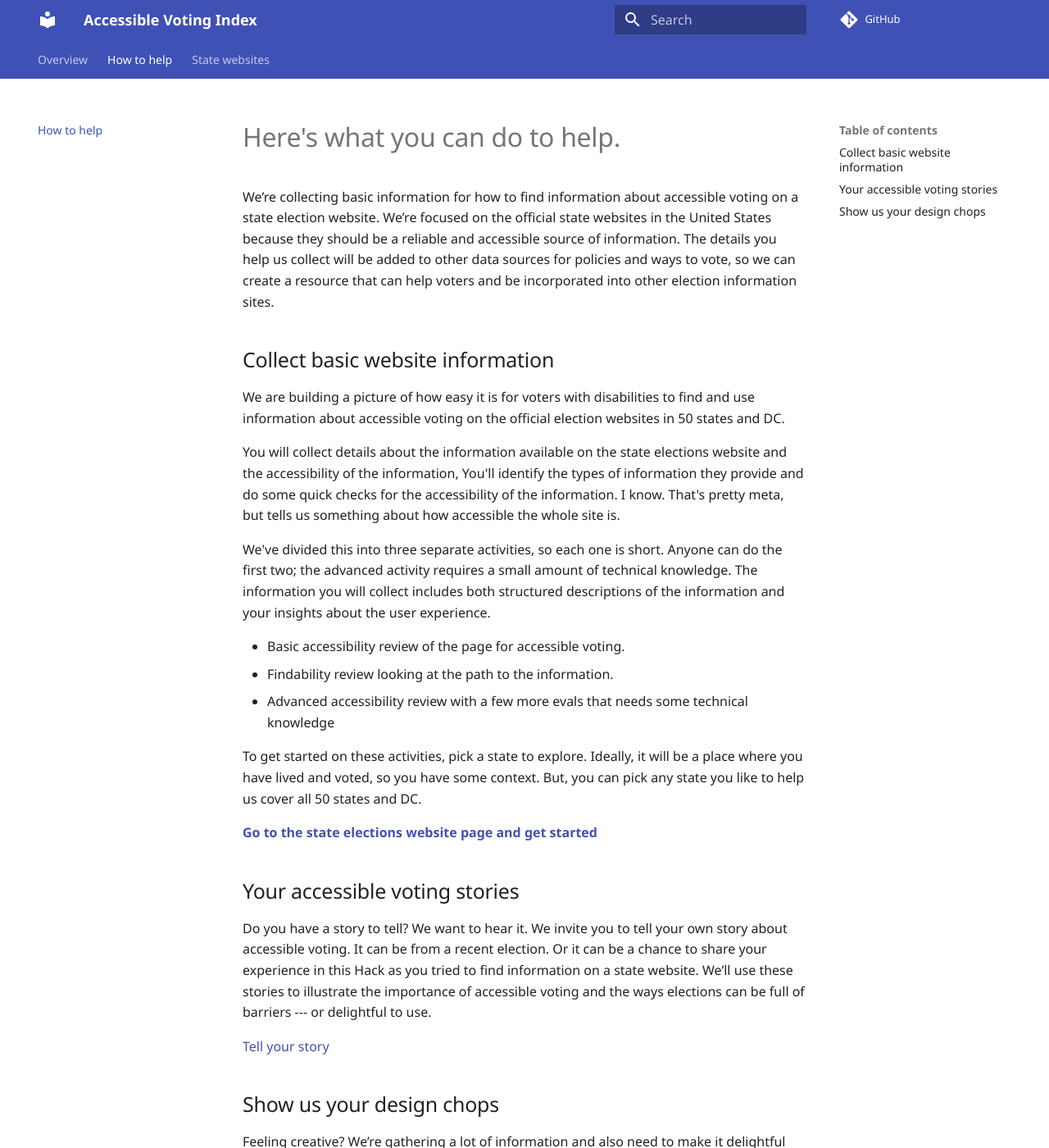
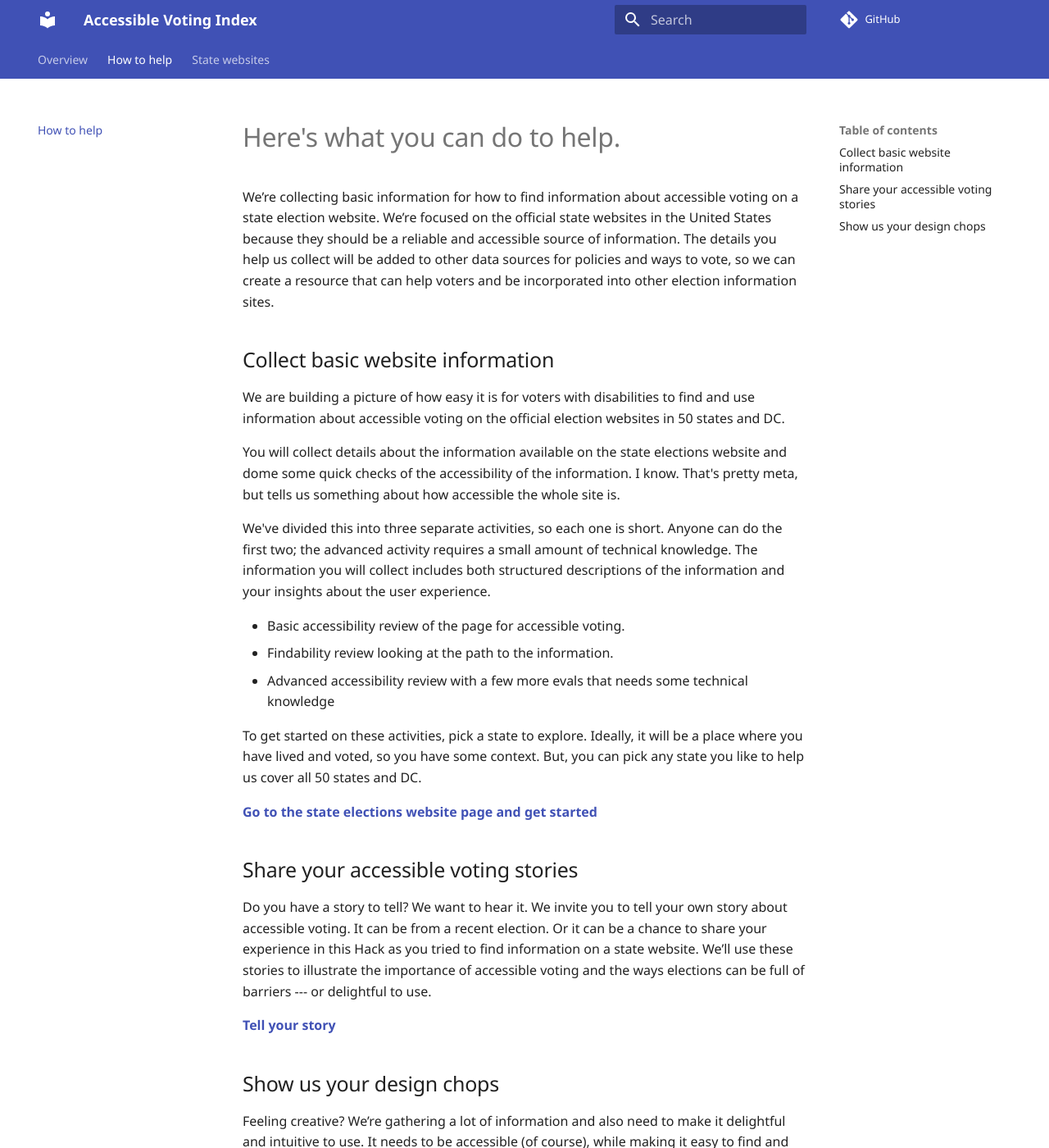
Before and after one commit to CivicDesign/Accessible-Voting-Index, an MkDocs documentation site: the page built from docs/Howto.md, in a window 1280 px wide and 1400 px high. Shown: the whole window at 82% size. Built offline with MkDocs 1.6.1 and Material for MkDocs 9.7.7, drawn with Linux system fonts in a browser that asks for light colours; some web fonts are replaced; comment, search, counter and statistics services are not loaded.

Commit message:
Update Howto.md

```diff
--- a/docs/Howto.md
+++ b/docs/Howto.md
@@ -5,10 +5,9 @@ We’re collecting basic information for how to find information about accessibl
 ## Collect basic website information
 We are building a picture of how easy it is for voters with disabilities to find and use information about accessible voting on the official election websites in 50 states and DC.
 
-You will collect details about the information available on the state elections website and the accessibility of the information, You'll identify the types of information they provide and do some quick checks for the accessibility of the information. I know. That's pretty meta, but tells us something about how accessible the whole site is.
+You will collect details about the information available on the state elections website and dome some quick checks of the accessibility of the information. I know. That's pretty meta, but tells us something about how accessible the whole site is.
 
 We've divided this into three separate activities, so each one is short. Anyone can do the first two; the advanced activity requires a small amount of technical knowledge. The information you will collect includes both structured descriptions of the information and your insights about the user experience.
-
 
 * Basic accessibility review of the page for accessible voting.
 * Findability review looking at the path to the information.
@@ -20,10 +19,10 @@ To get started on these activities, pick a state to explore. Ideally, it will be
 <a href="https://civicdesign.github.io/Accessible-Voting-Index/state_resources/"><b>Go to the state elections website page and get started</b></a>
 
 
-## Your accessible voting stories</h2>
+## Share your accessible voting stories</h2>
 Do you have a story to tell? We want to hear it. We invite you to tell your own story about accessible voting. It can be from a recent election. Or it can be a chance to share your experience in this Hack as you tried to find information on a state website. We’ll use these stories to illustrate the importance of accessible voting and the ways elections can be full of barriers --- or delightful to use.
 
-<a href="https://www.jotform.com/form/212714795547162">Tell your story</a>
+<a href="https://www.jotform.com/form/212714795547162"><b>Tell your story</b></a>
 
 ## Show us your design chops
 Feeling creative? We’re gathering a lot of information and also need to make it delightful and intuitive to use. It needs to be accessible (of course), while making it easy to find and understand the accessible voting options in each state.
@@ -37,5 +36,4 @@ The site will run as a native web page (not an app), needs to look compelling an
 
 Work in your own favorite tools, then share our design ideas can be shared as wireframes, storyboards, page images, or a quick prototype. Share our work design sketches and a brief summary of your concept.
 
-
 <a href="https://www.jotform.com/form/212715475040146"><b>Share your design ideas</b></a>
```
